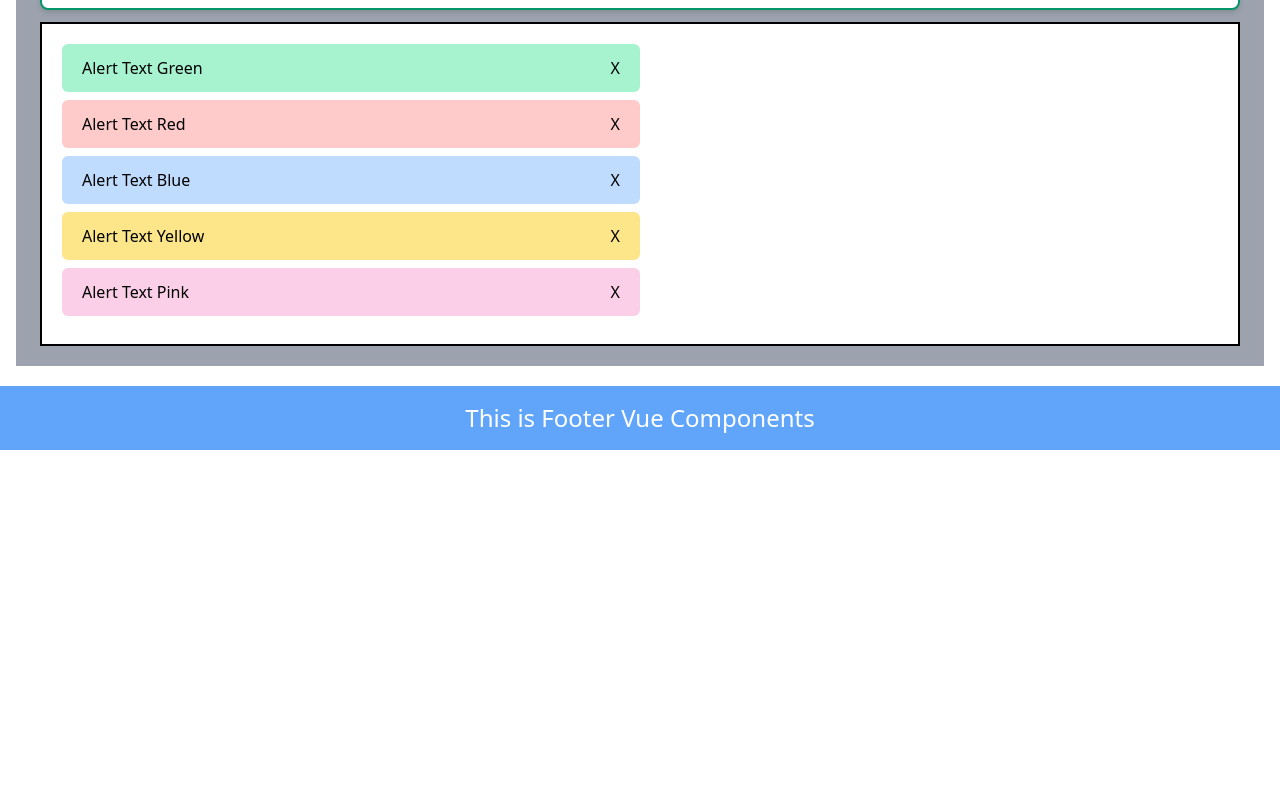
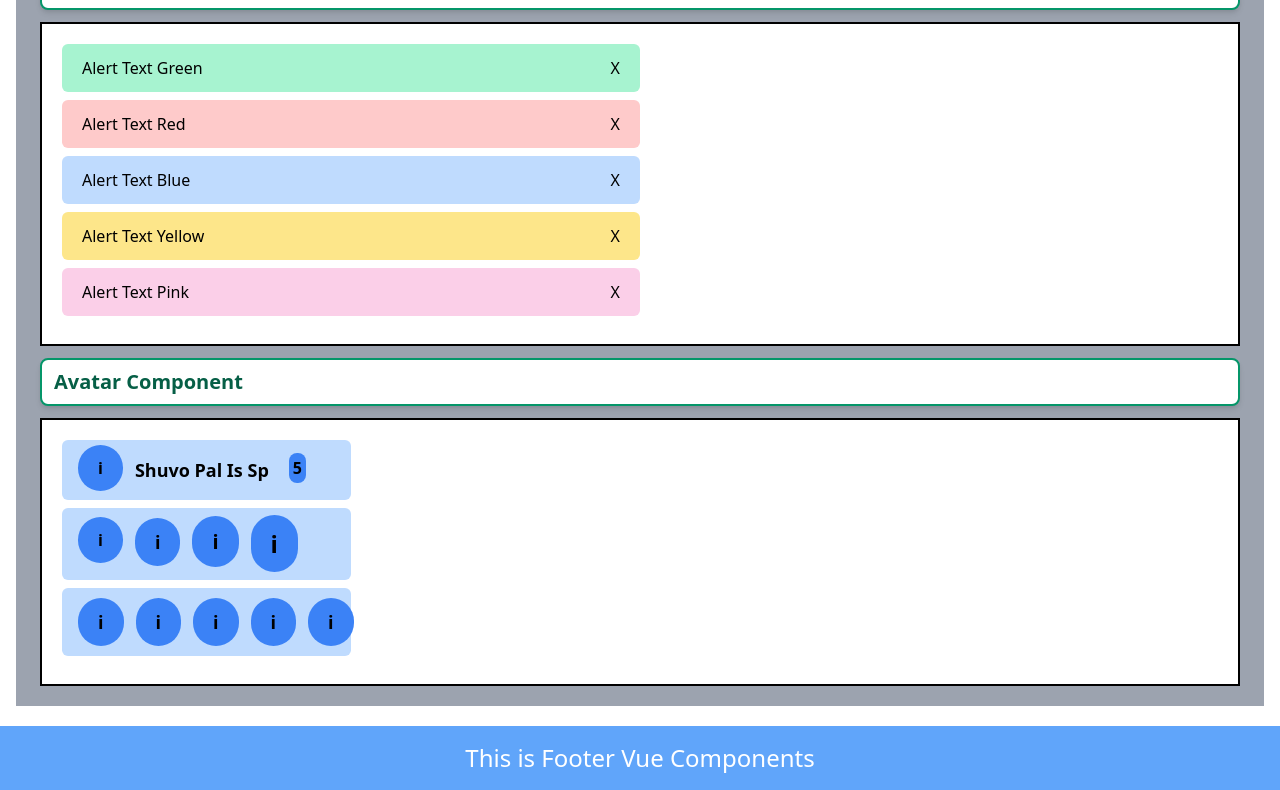
Before and after one commit to krishnopal/vue-component, a Vue app: page / in a window 1280 px wide. Shown: the part 874-1664 px from the top of the page. Before the commit the page ends 1324 px from the top, so only its background shows below. Built offline with nearby package versions, Linux system fonts and the light colour scheme.

Commit message:
avatar component is ready

```diff
--- /dev/null
+++ b/src/components/Avatar/FristAvatar.vue
@@ -0,0 +1,9 @@
+<template>
+    <div class="bg-blue-200 text-black rounded-md py-4 px-4 w-1/4">
+                                <span class="flex">
+                                    <span class="mr-3"><b class="py-3 px-5 bg-blue-500 rounded-full">i</b></span>
+                                    <span class="mr-5"><b class="text-lg">Shuvo Pal Is Sp</b></span>
+                                    <span class=""><b class="bg-blue-500 p-1 rounded-lg">5</b></span>
+                                </span>
+                            </div>
+</template>
--- /dev/null
+++ b/src/components/Avatar/SecondAvatar.vue
@@ -0,0 +1,10 @@
+<template>
+    <div class="bg-blue-200 text-black rounded-md py-5 px-4 w-1/4">
+                                <span class="flex">
+                                    <span class="mr-3"><b class="py-3 px-5 text-md bg-blue-500 rounded-full">i</b></span>
+                                    <span class="mr-3"><b class="py-3 px-5 text-lg bg-blue-500 rounded-full">i</b></span>
+                                    <span class="mr-3"><b class="py-3 px-5 bg text-xl bg-blue-500 rounded-full">i</b></span>
+                                    <span class="mr-3"><b class="py-3 px-5 bg text-2xl bg-blue-500 rounded-full">i</b></span>
+                                </span>
+                            </div>
+</template>
--- /dev/null
+++ b/src/components/Avatar/ThreeAvatar.vue
@@ -0,0 +1,11 @@
+<template>
+    <div class="bg-blue-200 text-black rounded-md py-5 px-4 w-1/4">
+                                <span class="flex">
+                                    <span class="mr-3"><b class="py-3 px-5 text-lg bg-blue-500 rounded-full">i</b></span>
+                                    <span class="mr-3"><b class="py-3 px-5 text-lg bg-blue-500 rounded-full">i</b></span>
+                                    <span class="mr-3"><b class="py-3 px-5 text-lg bg-blue-500 rounded-full">i</b></span>
+                                    <span class="mr-3"><b class="py-3 px-5 text-lg bg-blue-500 rounded-full">i</b></span>
+                                    <span class="mr-3"><b class="py-3 px-5 text-lg bg-blue-500 rounded-full">i</b></span>
+                                </span>
+                            </div>
+</template>
--- a/src/components/Home.vue
+++ b/src/components/Home.vue
@@ -76,6 +76,23 @@
                     </div>
                     <!-- Alert Component End-->
 
+                    <!-- Alert Component -->
+                    <div class="hover:bg-gray-500 hover:text-white shadow-md transition duration-300 ease-in-out rounded-lg bg-white text-xl text-green-800 font-bold py-2 w-full px-3 border-2 border-green-600 cursor-pointer my-3">
+                        <p>Avatar Component</p>
+                    </div>
+                    <div class="bg-white border-2 border-black p-5">
+                        <div class="mb-2">
+                            <FristAvatar/>
+                        </div>
+                        <div class="mb-2">
+                            <SecondAvatar/>
+                        </div>
+                        <div class="mb-2">
+                            <ThreeAvatar/>
+                        </div>
+                    </div>
+                    <!-- Alert Component End-->
+
                 </div>
             </section>
         </div>
@@ -104,6 +121,10 @@ import BlueAlert from '../components/Alert/BlueAlert.vue'
 import RedAlert from '../components/Alert/RedAlert.vue'
 import YellowAlert from '../components/Alert/YellowAlert.vue'
 import PinkAlert from '../components/Alert/PinkAlert.vue'
+
+import FristAvatar from '../components/Avatar/FristAvatar.vue'
+import SecondAvatar from '../components/Avatar/SecondAvatar.vue'
+import ThreeAvatar from '../components/Avatar/ThreeAvatar.vue'
 
 //  v-if="showButton"
 // @click="showButtonFunction"
```
